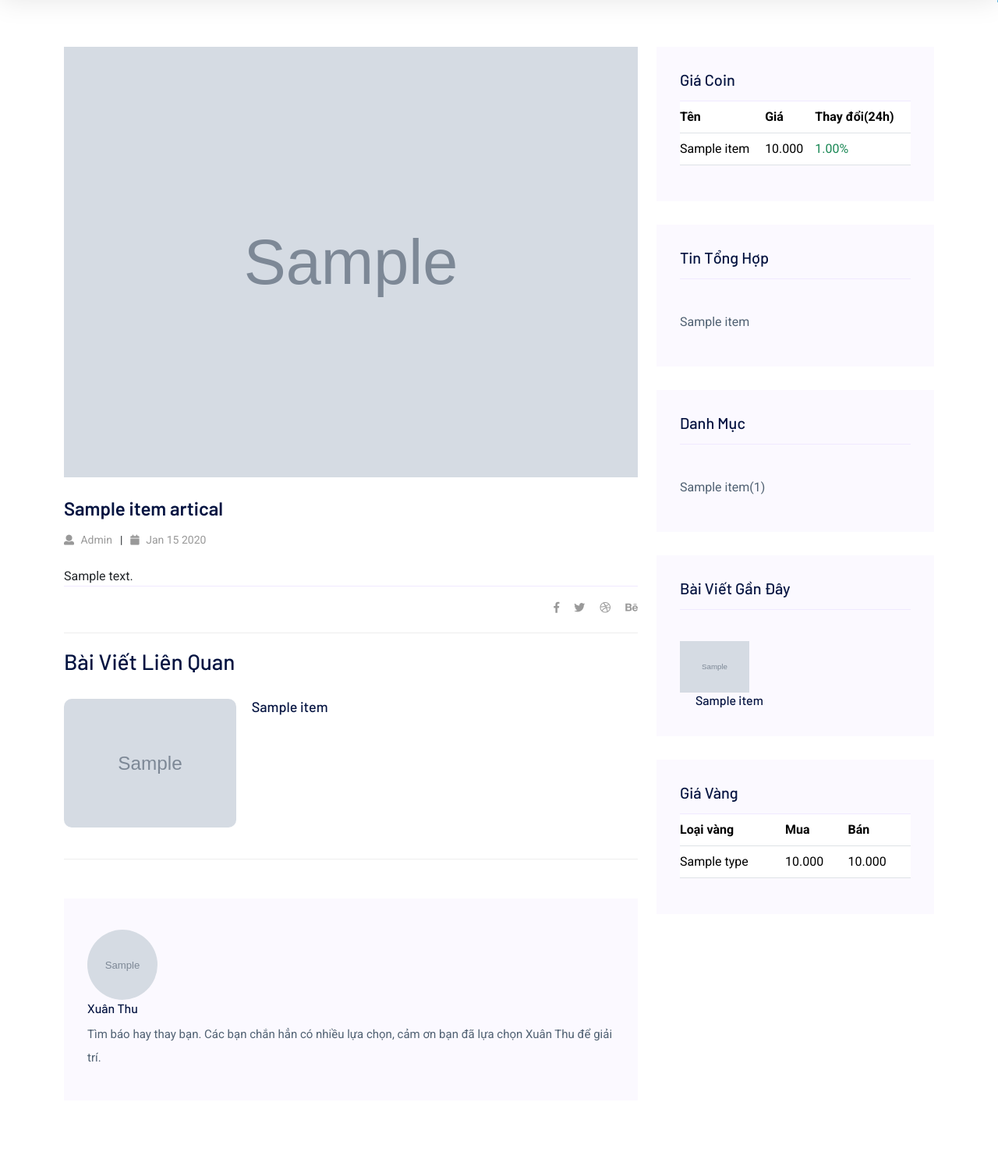
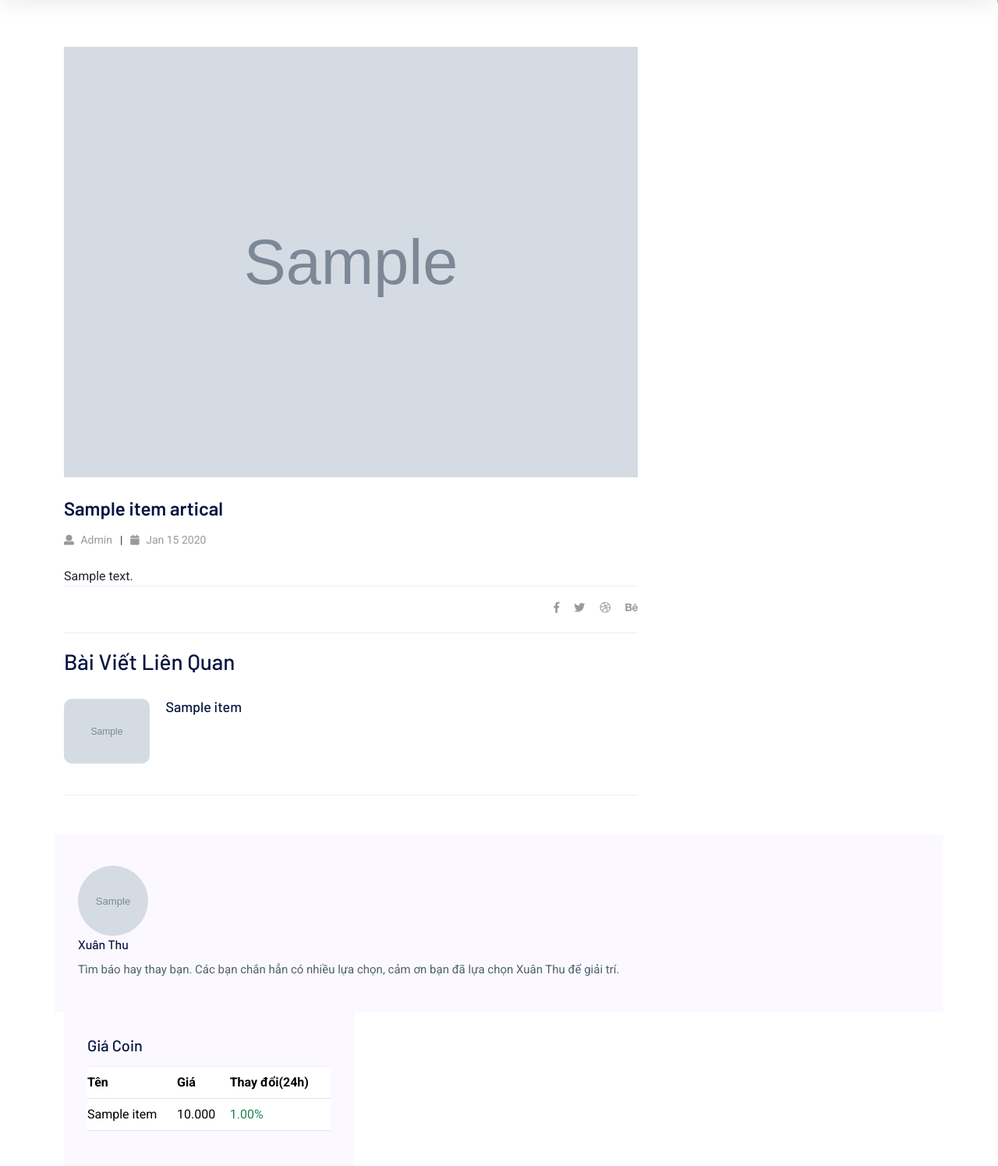
Before and after one commit to otsuki154/PythonProject, a Django app: template DjangoWeb/home/templates/pages/artical.html in a window 1280 px wide. Shown: the part 124-1619 px from the top of the page at 78% size. Run offline with Django 5.2, Linux system fonts and the light colour scheme; the template is opened without the code that fills it: most values are stand-ins (such as "Sample title", 1, 10 or a date in 2020); grey boxes marked "Sample" are stand-in pictures; some libraries are stand-ins or nearby versions.

Commit message:
change related artical style

```diff
--- a/DjangoWeb/home/templates/pages/artical.html
+++ b/DjangoWeb/home/templates/pages/artical.html
@@ -35,7 +35,7 @@
         <div class="d-flex flex-wrap">
 
                 {% for item in items_artical_related %}
-                <div class="post-item col-12">
+                    <div {% if isMobileUser %} class="post-item col-12" {% else %} class="post-item col-6"{% endif %}>
                         <img src="{{ item.image.url }}"
                             alt="post" style="width: 30%;">
                         <div class="post-body">
@@ -46,6 +46,7 @@
                         </div>
                     </div>
                 {% endfor %}
+            </div>
 
         </div>
     </div>
```
Lines whose indentation alone changed are shown as unchanged.
